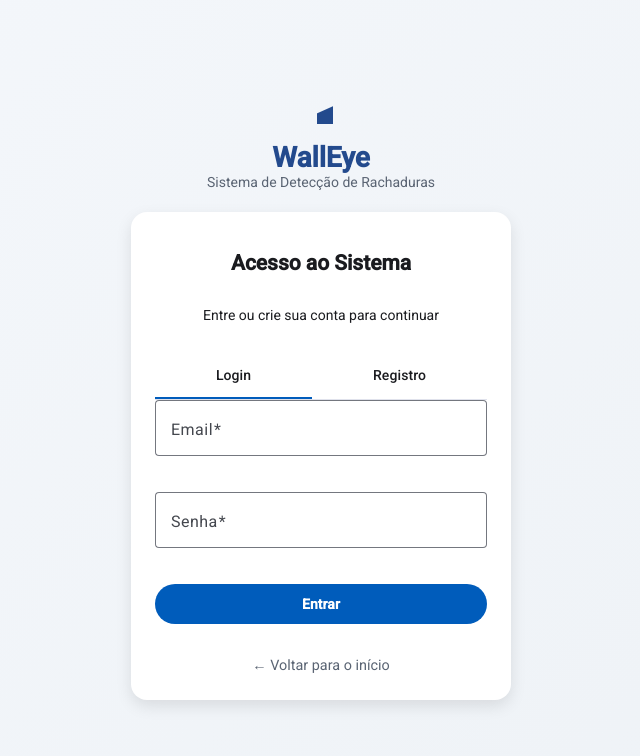
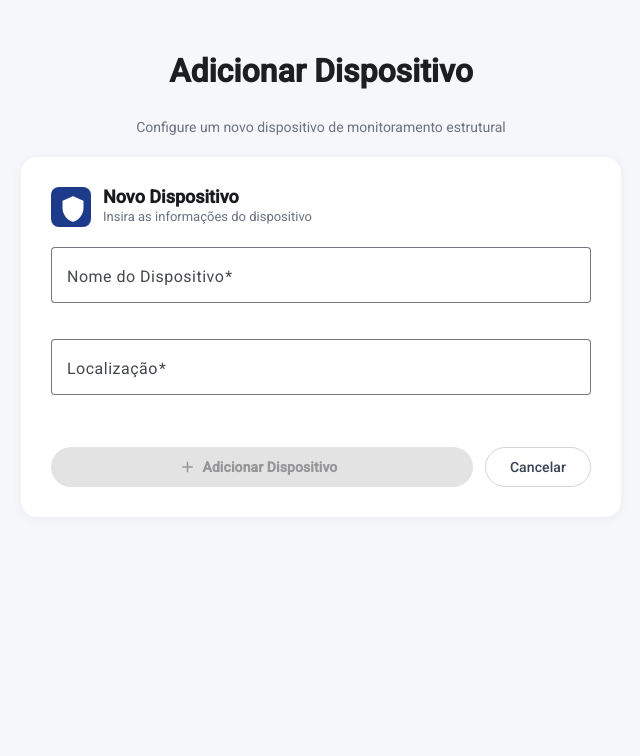
Before and after one commit to caioviterbo/walleye-frontend, an Angular app: page /adicionarDispositivo in a window 1280 px wide. Before the commit this address led to /auth. Shown: the top 756 px of the page, without its empty margins (319-959 px from the left). Built offline with nearby package versions, Linux system fonts and the light colour scheme.

Commit message:
criado tela de adicão de dispoitivos

```diff
--- a/src/app/app.routes.ts
+++ b/src/app/app.routes.ts
@@ -16,6 +16,10 @@ export const routes: Routes = [
     loadComponent: () => import('./pages/auth-component/auth-component').then(m => m.AuthComponent)
   },
   {
+    path: 'adicionarDispositivo' ,
+    loadComponent: () => import('./pages/device/add-device/add-device').then(m => m.AddDevice)
+  },
+  {
     path: '**',
     redirectTo: 'auth'
   }
--- /dev/null
+++ b/src/app/pages/device/add-device/add-device.html
@@ -0,0 +1,37 @@
+<div class="add-device-container">
+  <h1>Adicionar Dispositivo</h1>
+  <p class="subtitle">Configure um novo dispositivo de monitoramento estrutural</p>
+
+  <mat-card class="form-card">
+    <div class="header">
+      <mat-icon class="icon">shield</mat-icon>
+      <div>
+        <h2>Novo Dispositivo</h2>
+        <p>Insira as informações do dispositivo</p>
+      </div>
+    </div>
+
+    <form [formGroup]="deviceForm" (ngSubmit)="onSubmit()">
+      <mat-form-field appearance="outline" class="full-width">
+        <mat-label>Nome do Dispositivo</mat-label>
+        <input matInput formControlName="name" placeholder="Ex: Sensor A-101" />
+      </mat-form-field>
+
+      <mat-form-field appearance="outline" class="full-width">
+        <mat-label>Localização</mat-label>
+        <input matInput formControlName="location" placeholder="Ex: Bloco A - Coluna 12" />
+      </mat-form-field>
+
+      <div class="btn-group">
+        <button mat-flat-button color="primary" class="primary-btn" [disabled]="deviceForm.invalid">
+          <mat-icon>add</mat-icon>
+          Adicionar Dispositivo
+        </button>
+
+        <button mat-stroked-button color="basic" type="button" (click)="onCancel()">
+          Cancelar
+        </button>
+      </div>
+    </form>
+  </mat-card>
+</div>
--- /dev/null
+++ b/src/app/pages/device/add-device/add-device.scss
@@ -0,0 +1,86 @@
+.add-device-container {
+  display: flex;
+  flex-direction: column;
+  align-items: center;
+  background-color: #f5f7fa;
+  min-height: 100vh;
+  padding-top: 40px;
+
+  h1 {
+    font-size: 32px;
+    font-weight: 700;
+    color: #1c1e21;
+  }
+
+  .subtitle {
+    color: #6b7280;
+    margin-bottom: 20px;
+  }
+}
+
+.form-card {
+  width: 600px;
+  padding: 30px;
+  border-radius: 16px;
+  background-color: #ffffff;
+  box-shadow: 0 2px 12px rgba(0, 0, 0, 0.05);
+
+  .header {
+    display: flex;
+    align-items: center;
+    gap: 12px;
+    margin-bottom: 20px;
+
+    .icon {
+      background-color: #1e3a8a;
+      color: white;
+      border-radius: 8px;
+      padding: 8px;
+      font-size: 28px;
+    }
+
+    h2 {
+      font-size: 18px;
+      font-weight: 600;
+      margin: 0;
+    }
+
+    p {
+      font-size: 13px;
+      color: #6b7280;
+      margin: 0;
+    }
+  }
+}
+
+.full-width {
+  width: 100%;
+  margin-bottom: 16px;
+}
+
+.btn-group {
+  display: flex;
+  justify-content: space-between;
+  gap: 12px;
+  margin-top: 16px;
+}
+
+.primary-btn {
+  flex: 1;
+  background-color: #0d1f5e;
+  color: white;
+  font-weight: 600;
+
+  mat-icon {
+    margin-right: 6px;
+  }
+
+  &:hover {
+    background-color: #132f8c;
+  }
+}
+
+button[mat-stroked-button] {
+  border-color: #d1d5db;
+  color: #374151;
+}
--- /dev/null
+++ b/src/app/pages/device/add-device/add-device.ts
@@ -0,0 +1,44 @@
+import { CommonModule } from '@angular/common';
+import { Component } from '@angular/core';
+import { FormBuilder, FormGroup, FormsModule, ReactiveFormsModule, Validators } from '@angular/forms';
+import { MatButtonModule } from '@angular/material/button';
+import { MatCardModule } from '@angular/material/card';
+import { MatIconModule } from '@angular/material/icon';
+import { MatInputModule } from '@angular/material/input';
+
+@Component({
+  selector: 'app-add-device',
+  imports: [
+    CommonModule,
+    ReactiveFormsModule,
+    FormsModule,
+    MatInputModule,
+    MatButtonModule,
+    MatIconModule,
+    MatCardModule
+  ],
+  templateUrl: './add-device.html',
+  styleUrl: './add-device.scss'
+})
+export class AddDevice {
+  deviceForm: FormGroup;
+
+  constructor(private fb: FormBuilder) {
+    this.deviceForm = this.fb.group({
+      name: ['', Validators.required],
+      location: ['', Validators.required]
+    });
+  }
+
+  onSubmit() {
+    if (this.deviceForm.valid) {
+      console.log('Novo dispositivo:', this.deviceForm.value);
+      // Aqui você pode enviar para a API / backend
+    }
+  }
+
+  onCancel() {
+    console.log('Ação cancelada');
+    // Pode redirecionar para o dashboard ou outra página
+  }
+}
--- a/src/app/shared/pages/toolbar/toolbar.html
+++ b/src/app/shared/pages/toolbar/toolbar.html
@@ -7,11 +7,11 @@
     </div>
   </div>
   <div class="btn-container">
-    <button *ngIf="detectarLogin() && !detectarLoginEPagina()" matButton="outlined">
+    <button *ngIf="detectarLogin() && !detectarLoginEPagina()" (click)="irAdicionarDispositivo()" matButton="outlined">
       <mat-icon>login</mat-icon> Adicionar Dispositivo
     </button>
 
-    <button *ngIf="detectarLoginEPagina()" matButton="outlined" (click)="logar()" routerLinkActive="active">
+    <button *ngIf="detectarLoginEPagina()" matButton="outlined" (click)="acessarDashboard()" routerLinkActive="active">
       <mat-icon>login</mat-icon> Acessar dashboard
     </button>
 
@@ -19,7 +19,7 @@
       <mat-icon>login</mat-icon> Logout
     </button>
 
-    <button *ngIf="!detectarLogin()" matButton="filled" (click)="logar()" routerLinkActive="active">
+    <button *ngIf="!detectarLogin()" matButton="filled" (click)="irLogar()" routerLinkActive="active">
       <mat-icon>login</mat-icon> Acessar sistema
     </button>
 
--- a/src/app/shared/pages/toolbar/toolbar.ts
+++ b/src/app/shared/pages/toolbar/toolbar.ts
@@ -23,12 +23,16 @@ export class Toolbar {
     this.router.navigate(['/auth'], { queryParams: { tab: 'registro' } });
   }
 
-  logar() {
+  irLogar() {
     this.router.navigate(['/login']);
   }
 
   acessarDashboard() {
     this.router.navigate(['/dashboard']); //precisa corrigir
+  }
+
+  irAdicionarDispositivo() {
+    this.router.navigate(['/adicionarDispositivo']);
   }
 
   detectarLogin() {
```
Also changed, not shown: 1 other file (tests, documents, lock files or other folders).
